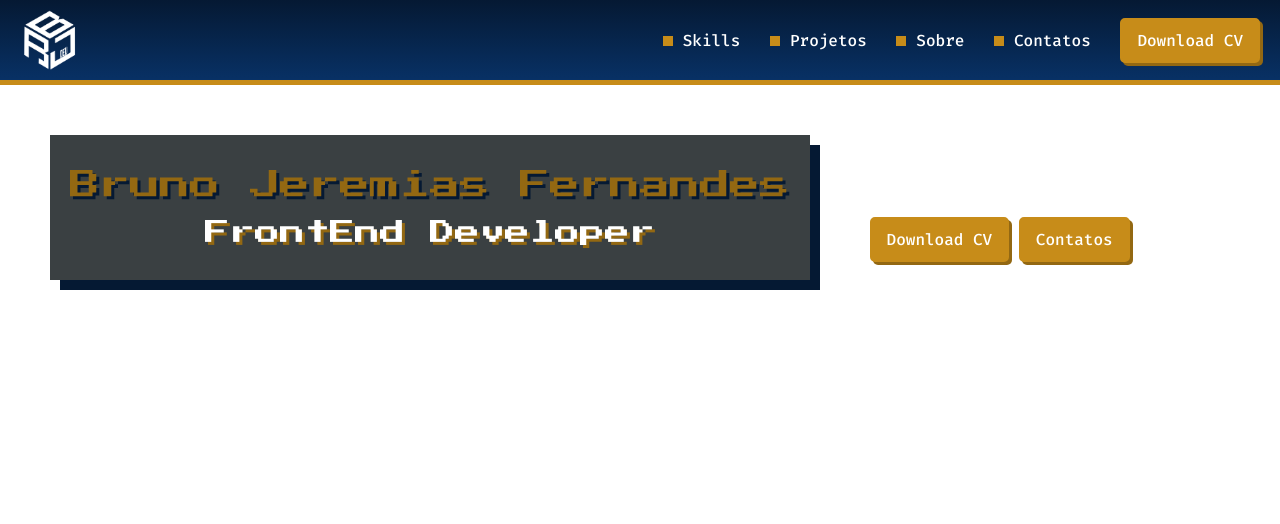
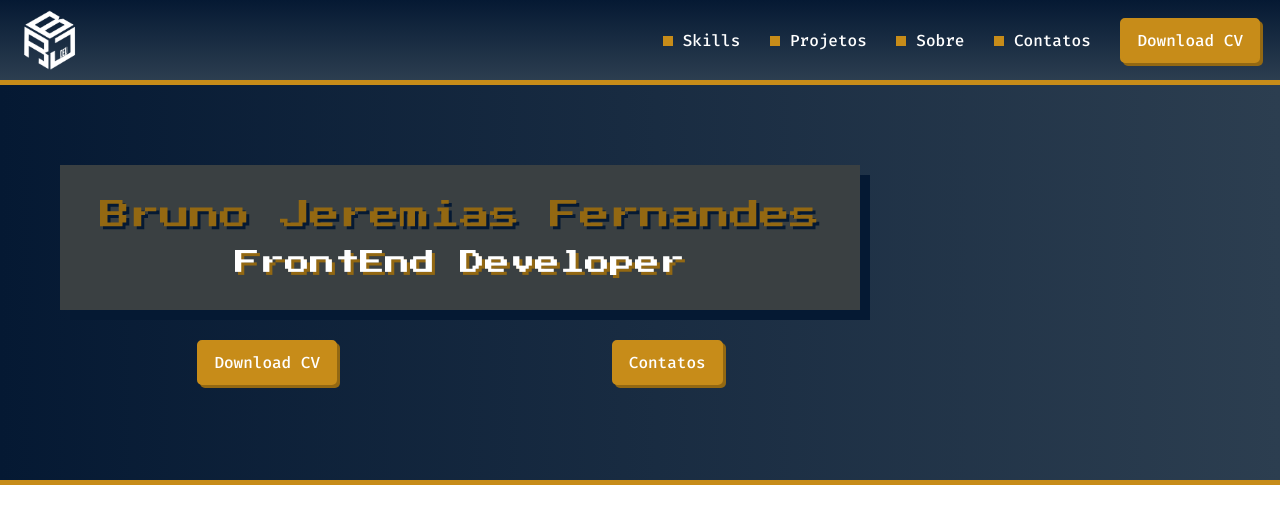
Before and after one commit to brjfernandes/brjfernandes.github.io, a plain HTML site: page index.html in a window 1280 px wide. Drawn offline with Linux system fonts and the light colour scheme.

Commit message:
Create the banner component

```diff
--- /dev/null
+++ b/css/components/banner.css
@@ -0,0 +1,32 @@
+.banner {
+    box-sizing: border-box;
+    background: var(--bjr-cor-gradiente_2);
+    height: 400px;
+    border-bottom: 5px solid var(--brj-cor-laranja);
+    padding: 80px 0 0 60px;
+
+}
+
+.banner .wrapper {
+    display: flex;
+    flex-direction: column;
+    width: 800px;
+}
+
+.banner .box {
+    display: inline-block;
+    background-color:var(--brj-cor-cinza);
+    box-shadow: 10px 10px 0 var(--brj-cor-azul_escuro);
+    text-align: center;
+    padding: 35px 20px;
+    margin-bottom: 30px;
+}
+
+.banner .box .title {
+    margin-bottom: 20px;
+}
+
+.banner .navigation {
+    display: flex;
+    justify-content: space-around;
+}
--- a/css/components/box.css
+++ /dev/null
@@ -1,12 +0,0 @@
-.box {
-    display: inline-block;
-    background-color:var(--brj-cor-cinza);
-    box-shadow: 10px 10px 0 var(--brj-cor-azul_escuro);
-    text-align: center;
-    padding: 35px 20px;
-    margin: 50px;
-}
-
-.box .title {
-    margin-bottom: 20px;
-}
--- a/css/style.css
+++ b/css/style.css
@@ -1,26 +1,20 @@
 :root {
     --brj-cor-azul_escuro: #051933;
+    --brj-cor-nightblue: #2c3e50;
     --brj-cor-azul_claro: #083165;
-    --brj-cor-gradiente: linear-gradient(180deg, rgba(5,25,51,1) 0%, rgba(8,49,101,1) 100%);
+    --brj-cor-gradiente: linear-gradient(180deg, rgba(5,25,51,1) 0%, #2c3e50 100%);
+    --bjr-cor-gradiente_2: linear-gradient(90deg, #051933 0%, #2c3e50 100% );
     --brj-cor-branco: #ffffff;
     --brj-cor-laranja: #C78C19;
     --brj-cor-laranja_escuro: #936812;
     --brj-cor-cinza:  #3A4042;
-}
+   }
 
 body {
     font-family: 'Fira Code', monospace, sans-serif;
     font-weight: 500;
-
 }
 
-img {
-    height: 60px;
-}
-
-nav {
-    text-align: right;
-}
 
 /*
 .aranha {
--- a/index.html
+++ b/index.html
@@ -12,10 +12,10 @@
         <link rel="stylesheet" href="css/reset.css">
         <link rel="stylesheet" href="css/style.css">
         <link rel="stylesheet" href="css/components/header.css">
+        <link rel="stylesheet" href="css/components/banner.css">
         <link rel="stylesheet" href="css/components/button.css">
         <link rel="stylesheet" href="css/components/title.css">
         <link rel="stylesheet" href="css/components/subtitle.css">
-        <link rel="stylesheet" href="css/components/box.css">
         <link rel="stylesheet" href="css/components/links.css">
 
     </head>
@@ -35,13 +35,19 @@
             <h2>Perigo: não incomode a aranha</h2>
             <img class="img-aranha" src="/SITES/projeto portifolio/img/aranha.png" alt=""> </div>-->
 
-        <div class="box">
-            <h1 class="title">Bruno Jeremias Fernandes</h1>
-            <h2 class="subtitle">FrontEnd Developer</h2>
-        </div>
+        <section class="banner">
+            <div class="wrapper">
 
-        <a class="button" href="#" lang="en">Download CV</a>
-        <a class="button" href="#">Contatos</a>
+                <div class="box">
+                    <h1 class="title">Bruno Jeremias Fernandes</h1>
+                    <h2 class="subtitle">FrontEnd Developer</h2>
+                </div>
 
+                <div class="navigation">
+                    <a class="button" href="#" lang="en">Download CV</a>
+                    <a class="button" href="#">Contatos</a>
+                </div>
+            </div>
+        </section>
     </body>
 </html>
```
Also changed, not shown: anotações.txt (added).
